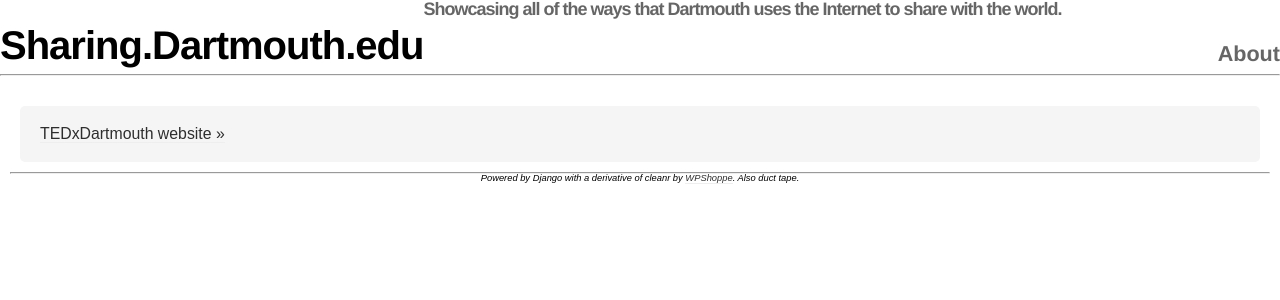
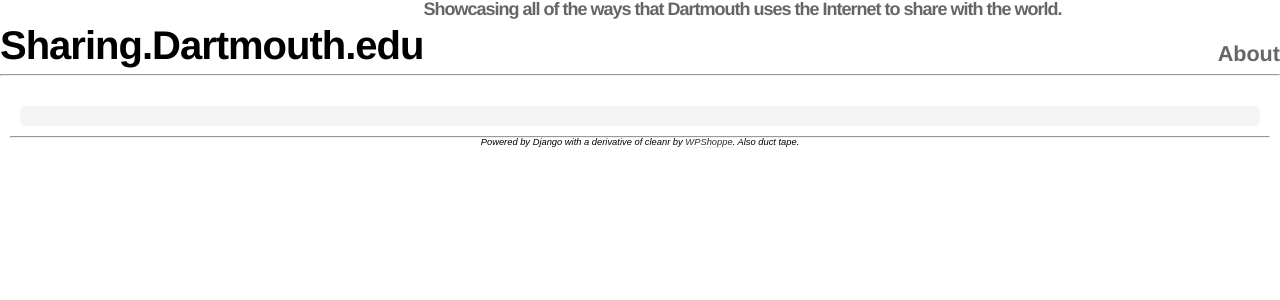
Before and after one commit to gameguy43/django_oer, a Python web app: template mysite/templates/view_thing.html in a window 1280 px wide. Shown: the top 300 px of the page. Run offline with Jinja, Linux system fonts and the light colour scheme; the template is opened without the code that fills it, so the values that code supplies are empty.

Commit message:
AUTOCOMMIT: too lazy to write a msg

```diff
--- a/mysite/templates/index.html
+++ b/mysite/templates/index.html
@@ -31,6 +31,7 @@
 
 
 {% for thing in things %}
+{% if not thing.hide %}
 
 <span class="front_page_item">
 <p class="title">
@@ -53,6 +54,7 @@
 </ul>
 </span>
 
+{% endif %}
 {% endfor %}
 
 <!--
--- a/mysite/templates/view_thing.html
+++ b/mysite/templates/view_thing.html
@@ -24,12 +24,7 @@
     <p>
 
 <div id="desc">
-    <p>
     {{ thing.description|safe }}
-    </p>
-    <p>
-    <a href="http://www.dartmouth.edu/~tedx/multimedia/">TEDxDartmouth website &raquo;</a>
-    </p>
 </div>
 
 
```
Also changed, not shown: mysite/site_database.sqlite3.
